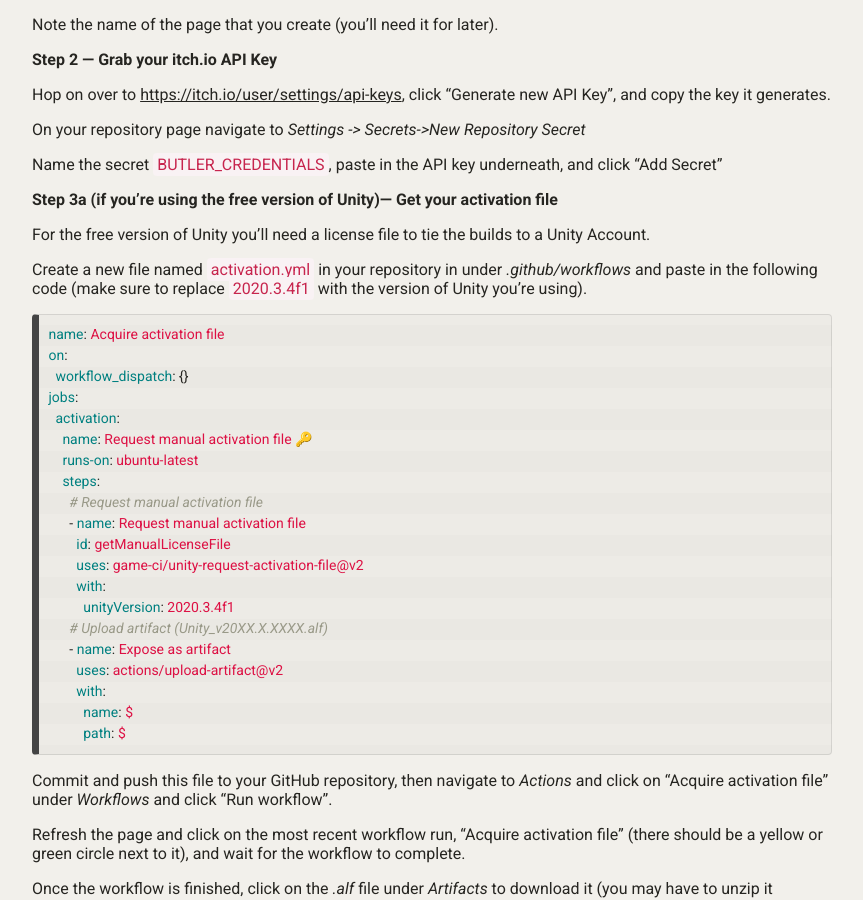
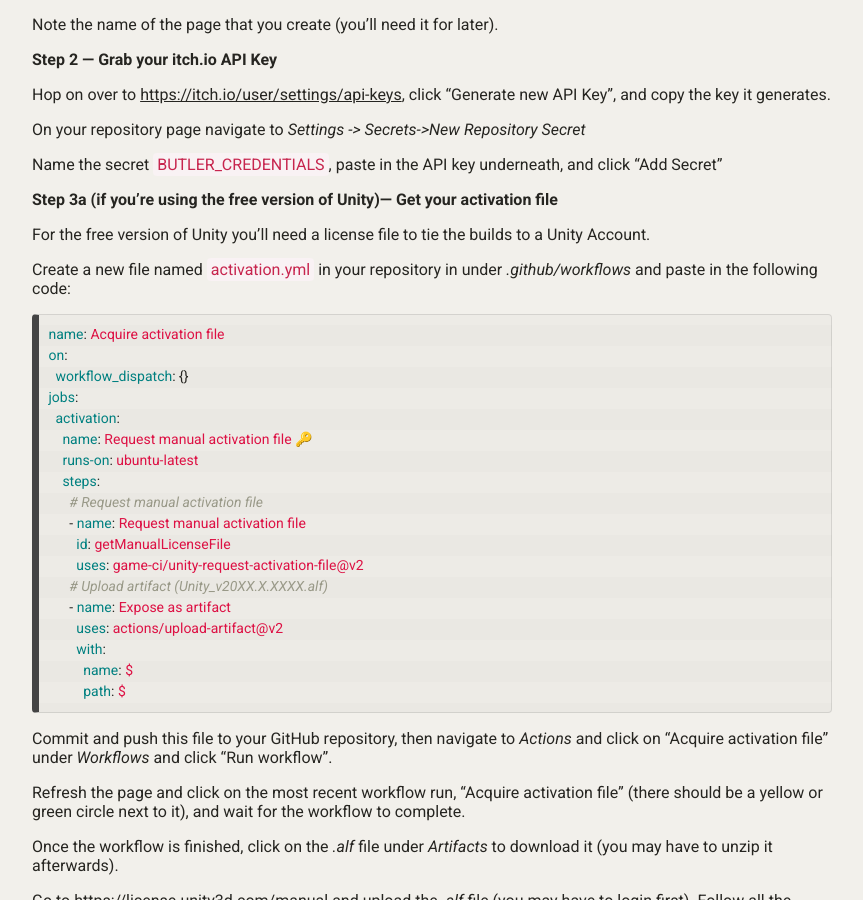
Before and after one commit to jaideng123/jaideng123.github.io, a Jekyll site: the page built from _posts/blogposts/2021-06-23-ActionDeploymentPipeline.md, in a window 1280 px wide and 900 px high, scrolled down 939 px. Shown: the whole window, without its empty margins (208-1071 px from the left). Built offline with Jekyll 4.4.1, drawn with Linux system fonts in a browser that asks for light colours.

Commit message:
Correcting old post

````diff
--- a/_posts/blogposts/2021-06-23-ActionDeploymentPipeline.md
+++ b/_posts/blogposts/2021-06-23-ActionDeploymentPipeline.md
@@ -27,7 +27,7 @@ Name the secret `BUTLER_CREDENTIALS`, paste in the API key underneath, and click
 
 For the free version of Unity you’ll need a license file to tie the builds to a Unity Account.
 
-Create a new file named `activation.yml` in your repository in under _.github/workflows_ and paste in the following code (make sure to replace `2020.3.4f1` with the version of Unity you’re using).
+Create a new file named `activation.yml` in your repository in under _.github/workflows_ and paste in the following code:
 
 ```yml
 name: Acquire activation file
@@ -42,8 +42,6 @@ jobs:
       - name: Request manual activation file
         id: getManualLicenseFile
         uses: game-ci/unity-request-activation-file@v2
-        with:
-          unityVersion: 2020.3.4f1
       # Upload artifact (Unity_v20XX.X.XXXX.alf)
       - name: Expose as artifact
         uses: actions/upload-artifact@v2
````
